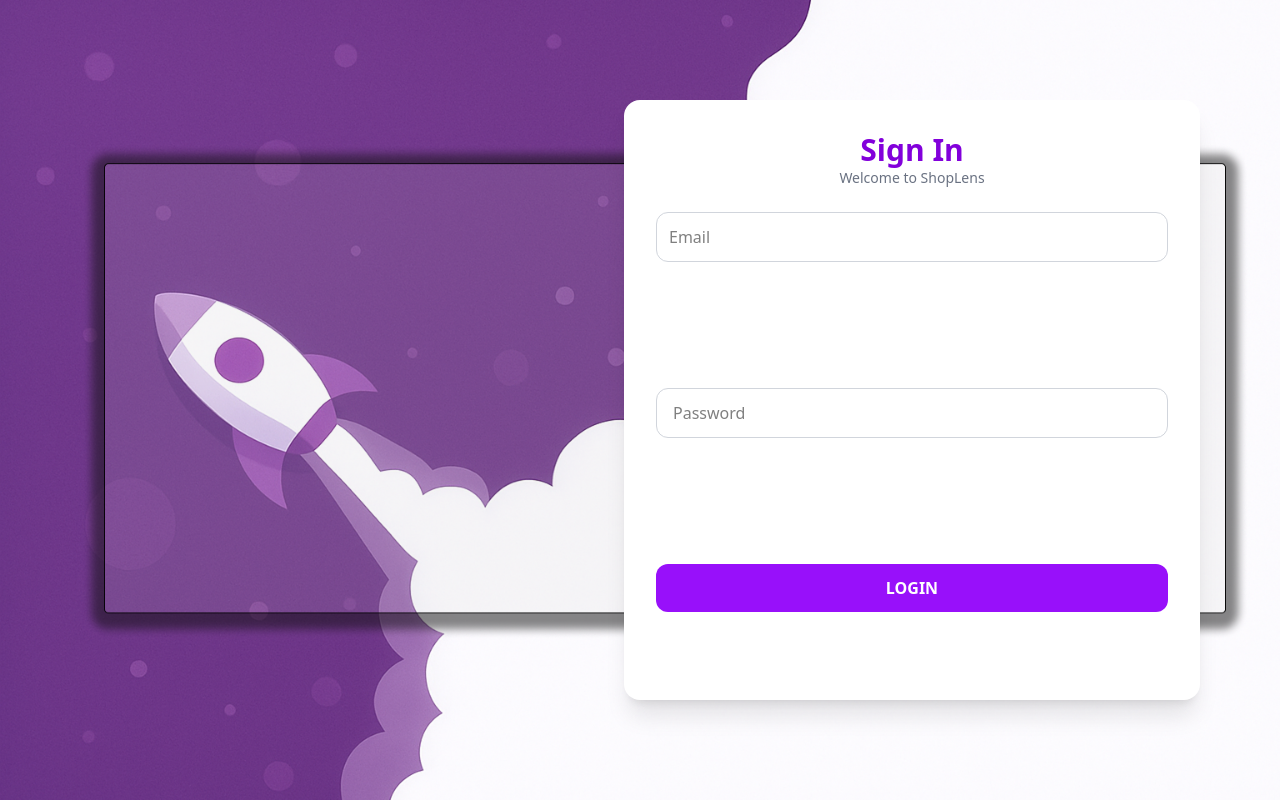
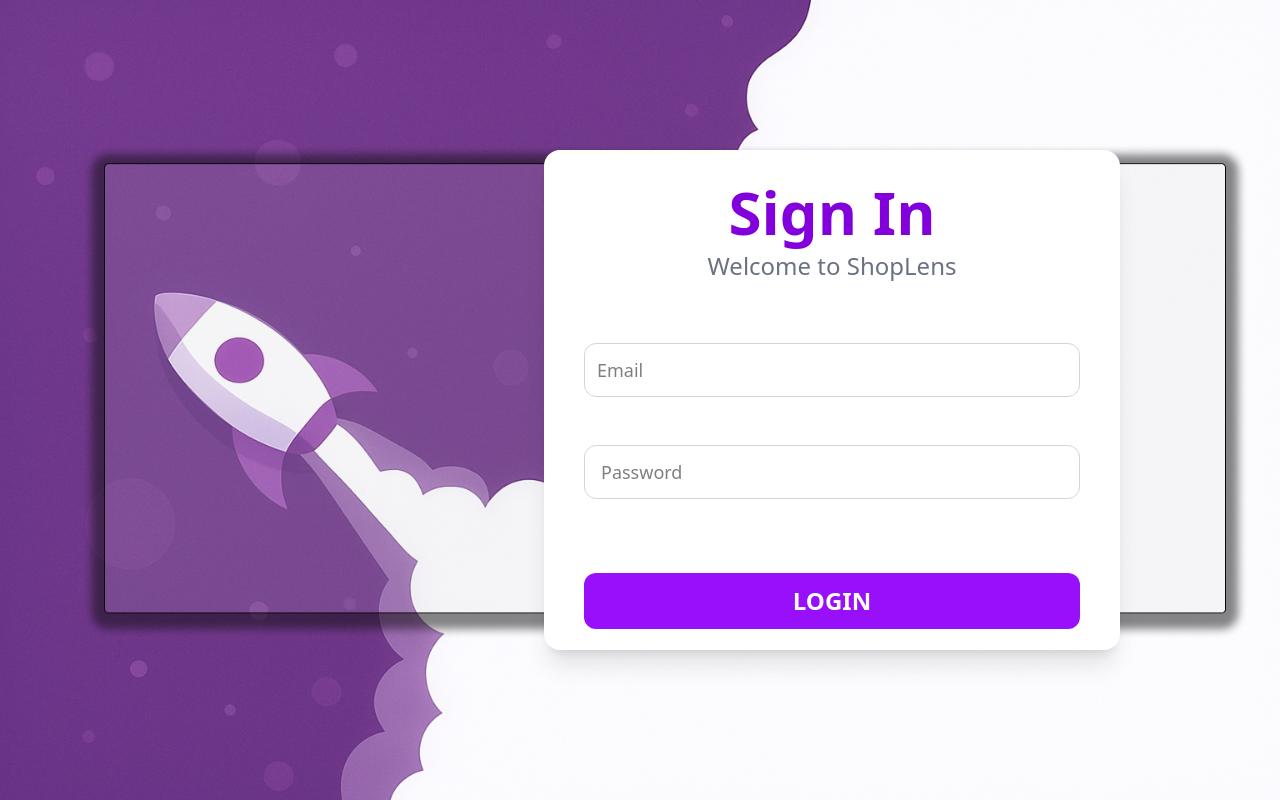
Before and after one commit to begumaygun/smart-shopping-system, a React (Vite) app in the folder frontend/shoplens-frontend/: page /login in a window 1280 px wide. Built offline with nearby package versions, Linux system fonts and the light colour scheme.

Commit message:
Seller dashboard adding
stat cards added,new feature avg delivery days added,some sign in style problems fixed.

```diff
--- /dev/null
+++ b/frontend/shoplens-frontend/src/components/StatCard.jsx
@@ -0,0 +1,14 @@
+// components/StatCard.jsx
+import React from 'react';
+
+const StatCard = ({ title, value, icon }) => {
+  return (
+    <div className="bg-white shadow-md rounded-xl p-4 text-center">
+      <div className="text-3xl mb-2">{icon}</div>
+      <h2 className="text-sm text-gray-500">{title}</h2>
+      <p className="text-2xl font-bold text-indigo-600">{value}</p>
+    </div>
+  );
+};
+
+export default StatCard;
--- a/frontend/shoplens-frontend/src/pages/LoginPage.jsx
+++ b/frontend/shoplens-frontend/src/pages/LoginPage.jsx
@@ -17,7 +17,7 @@
 
       const { message, role } = response.data;
 
-      alert(message); // Giriş başarılı
+      //alert(message); // Giriş başarılı
       localStorage.setItem("userEmail", email);
       localStorage.setItem("userRole", role);
       await axios.post('http://localhost:8000/login-log', { email });
@@ -45,29 +45,30 @@
       className="min-h-screen bg-cover bg-center flex items-center justify-end pr-20"
       style={{ backgroundImage: "url('/rocket-bg.png')" }}
     >
-      <div className="bg-white shadow-xl rounded-2xl p-8 w-full max-w-xl h-[600px]">
-        <h2 className="text-3xl font-bold text-purple-700 text-center">Sign In</h2>
-        <p className="text-sm text-center text-gray-500 mb-6">Welcome to ShopLens</p>
+      <div className="bg-white shadow-xl rounded-2xl p-8 w-full max-w-xl h-[500px] bg-cover bg-center flex-col justify-center items-center md:px-10 m-20 ">
+        <h2 className="text-6xl font-bold text-purple-700 text-center">Sign In</h2>
+        <p className="text-2xl text-center text-gray-500 mb-6 mt-2">Welcome to ShopLens</p>
 
-        <form onSubmit={handleLogin} className="flex flex-col justify-between h-[400px]">
+        <form onSubmit={handleLogin} className="flex flex-col justify-around  h-[400px]">
+         <div className="flex flex-col gap-12">
           <input
             type="email"
             placeholder="Email"
             value={email}
             onChange={(e) => setEmail(e.target.value)}
-            className="w-full px-3 py-3 border border-gray-300 rounded-xl focus:outline-none focus:ring-2 focus:ring-purple-400"
+            className="text-lg w-full px-3 py-3 border border-gray-300 rounded-xl focus:outline-none focus:ring-2 focus:ring-purple-400"
           />
           <input
             type="password"
             placeholder="Password"
             value={password}
             onChange={(e) => setPassword(e.target.value)}
-            className="w-full px-4 py-3 border border-gray-300 rounded-xl focus:outline-none focus:ring-2 focus:ring-purple-400"
+            className=" text-lg w-full px-4 py-3 border border-gray-300 rounded-xl focus:outline-none focus:ring-2 focus:ring-purple-400"
           />
-
+          </div>
           <button
             type="submit"
-            className="w-full bg-purple-600 hover:bg-purple-700 text-white font-semibold py-3 rounded-xl transition"
+            className="text-2xl w-full bg-purple-600 hover:bg-purple-700 text-white font-semibold py-3 rounded-xl transition mb-10 "
           >
             LOGIN
           </button>
--- a/frontend/shoplens-frontend/src/pages/SellerDashboard.jsx
+++ b/frontend/shoplens-frontend/src/pages/SellerDashboard.jsx
@@ -4,12 +4,16 @@
   BarChart, Bar, PieChart, Pie, Cell,
   XAxis, YAxis, Tooltip, ResponsiveContainer
 } from "recharts";
+import StatCard from "../components/StatCard";
 
 const COLORS = ['#8884d8', '#82ca9d', '#ffc658', '#ff7f50', '#00c49f'];
 
 const SellerDashboard = () => {
   const [orders, setOrders] = useState([]);
   const [email, setEmail] = useState("");
+  const [avgDelivery, setAvgDelivery] = useState(null);
+  const [sellerId, setSellerId] = useState("");
+  const [efficiency, setEfficiency] = useState(null);
 
   useEffect(() => {
     const storedEmail = localStorage.getItem("userEmail");
@@ -19,6 +23,20 @@
       try {
         const response = await axios.get(`http://localhost:8000/seller-orders/${storedEmail}`);
         setOrders(response.data);
+
+        const userResp = await axios.get("http://localhost:8000/all-users");
+        const sellerData = userResp.data.find(u => u.email === storedEmail);
+
+        if (sellerData?.seller_id) {
+          setSellerId(sellerData.seller_id);
+          const deliveryResp = await axios.get(`http://localhost:8000/seller-delivery-stats/${sellerData.seller_id}`);
+          setAvgDelivery(deliveryResp.data.avg_delivery_days);
+        }
+
+        // Efficiency (Teslim süresi / ürün)
+        const effResp = await axios.get(`http://localhost:8000/seller-efficiency/${storedEmail}`);
+        setEfficiency(effResp.data.avg_delivery_per_product);
+
       } catch (error) {
         console.error("Satıcı siparişleri alınamadı:", error);
       }
@@ -27,7 +45,7 @@
     fetchSellerOrders();
   }, []);
 
-  // 🔹 Şehir bazlı sipariş sayısı
+  // Şehir bazlı sipariş sayısı
   const cityCounts = orders.reduce((acc, order) => {
     acc[order.customer_city] = (acc[order.customer_city] || 0) + 1;
     return acc;
@@ -37,7 +55,7 @@
     value: count,
   }));
 
-  // 🔹 Kategori bazlı sipariş sayısı
+  // Kategori bazlı sipariş sayısı
   const categoryCounts = orders.reduce((acc, order) => {
     acc[order.product_category] = (acc[order.product_category] || 0) + 1;
     return acc;
@@ -47,10 +65,30 @@
     value: count,
   }));
 
+  const totalOrders = orders.length;
+  const uniqueCategories = Object.keys(categoryCounts).length;
+  const uniqueCities = Object.keys(cityCounts).length;
+
   return (
     <div className="p-8 bg-orange-50 min-h-screen">
       <h1 className="text-3xl font-bold text-purple-700">Satıcı Paneli</h1>
       <p className="text-gray-600 mt-2">Giriş yapan: <strong>{email}</strong></p>
+
+      {/* Stat Kartları */}
+      <div className="grid grid-cols-1 sm:grid-cols-4 gap-6 mt-6">
+        <StatCard title="Toplam Sipariş" value={totalOrders} icon="📦" />
+        <StatCard title="Kategori Çeşidi" value={uniqueCategories} icon="📂" />
+        <StatCard title="Gönderilen Şehir" value={uniqueCities} icon="🌆" />
+        {avgDelivery !== null && (
+        <StatCard title="Ortalama Teslim Süresi" value={`${avgDelivery} gün`} icon="🚚" />
+        )}
+
+        {efficiency !== null && (
+        <StatCard title="Ürün Başına Teslim Süresi" value={`${efficiency} gün`} icon="⏱️" />
+        )}
+      </div>
+
+
 
       {orders.length === 0 ? (
         <p className="mt-10 text-gray-500">Henüz sipariş yok.</p>
@@ -97,4 +135,5 @@
   );
 };
 
+
 export default SellerDashboard;
```
Also changed, not shown: frontend/shoplens-frontend/src/components/PieAnalytics.jsx (added), frontend/shoplens-frontend/src/components/SalesChart.jsx (added), 1 other file (tests, documents, lock files or other folders).
